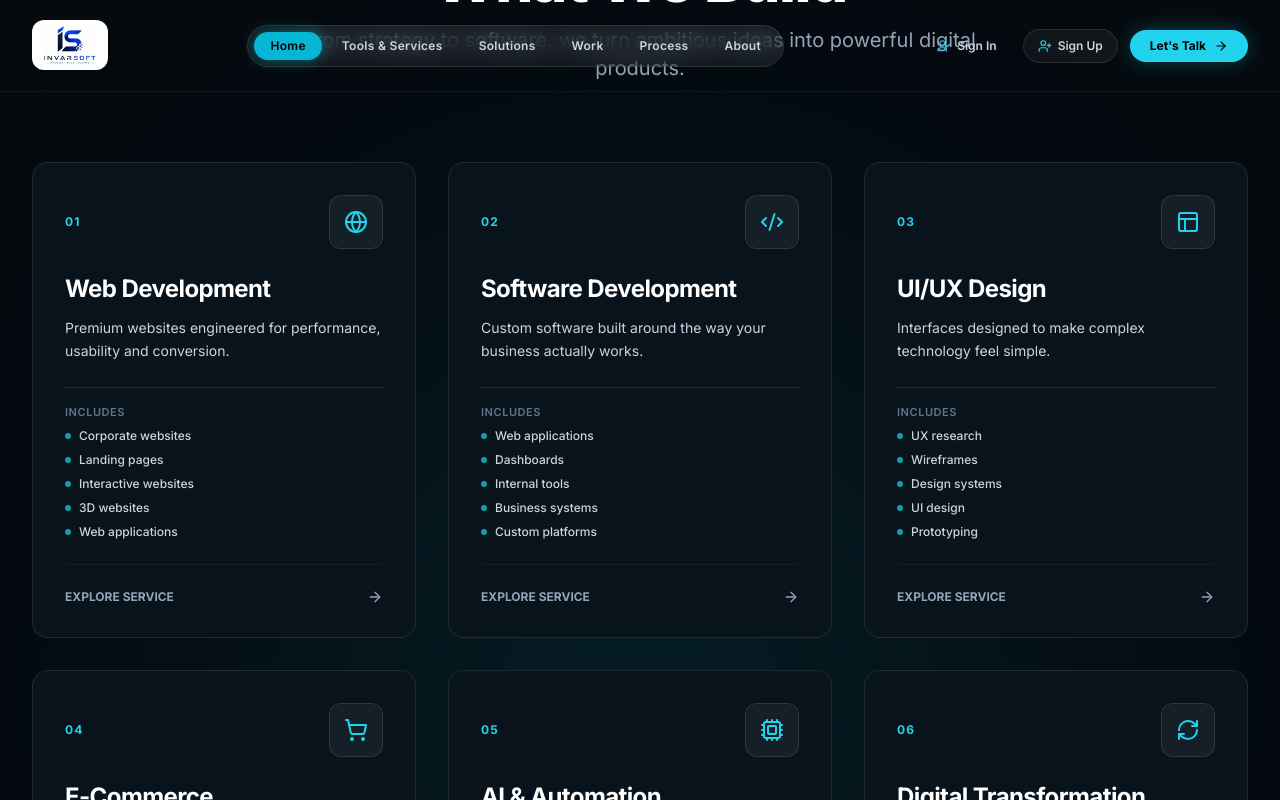
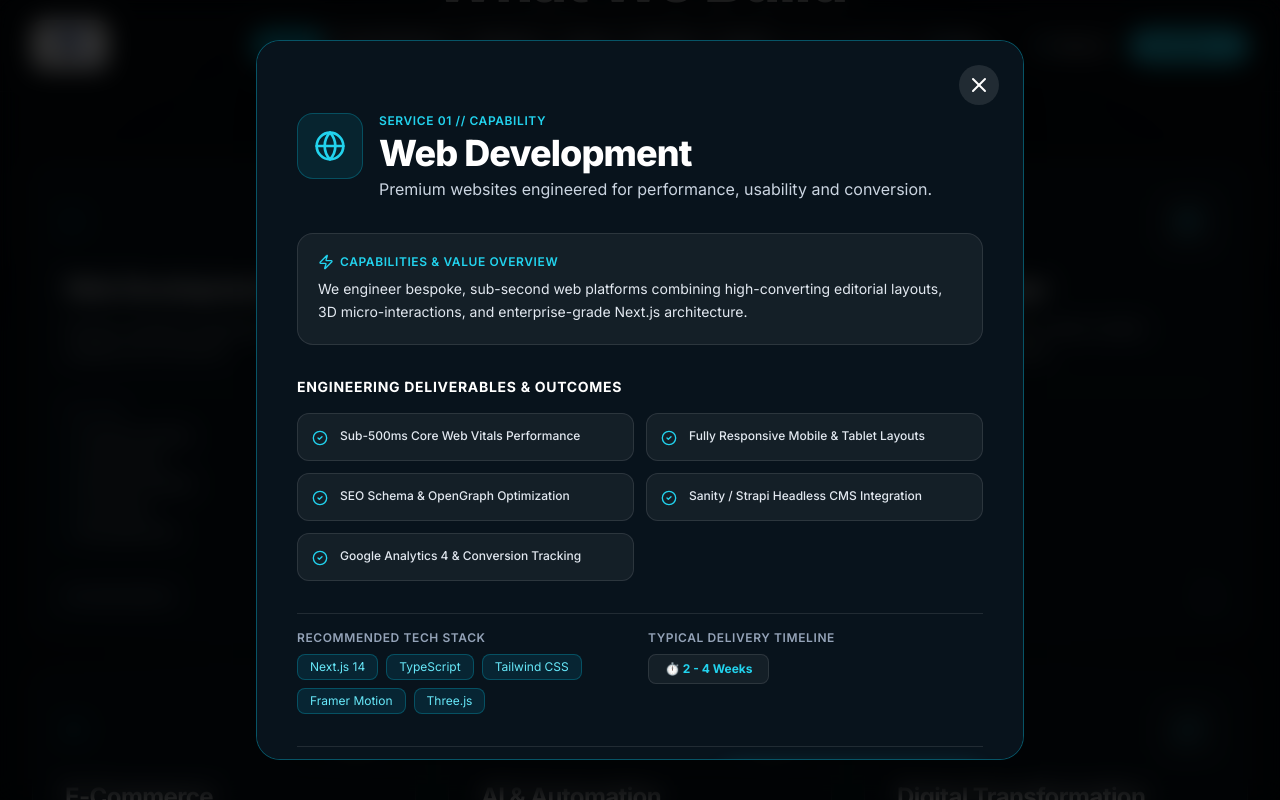
Before and after one commit to Invarsoft/invarsoft1, a Next.js app: page / in a window 1280 px wide. Both pictures are taken after a click on the element 224 px from the left and 1527 px from the top of the page. Shown: the part 1127-1927 px from the top of the page. Built offline with nearby package versions, Linux system fonts and the light colour scheme.

Commit message:
Make EXPLORE SERVICE cards and buttons fully interactive with rich Service Detail Modal

```diff
--- a/src/components/WhatWeBuild.tsx
+++ b/src/components/WhatWeBuild.tsx
@@ -1,15 +1,29 @@
 'use client';
 
-import React from 'react';
-import { motion } from 'framer-motion';
-import { Globe, Code2, Layout, ShoppingCart, Cpu, RefreshCw, ArrowRight } from 'lucide-react';
+import React, { useState } from 'react';
+import { motion, AnimatePresence } from 'framer-motion';
+import { Globe, Code2, Layout, ShoppingCart, Cpu, RefreshCw, ArrowRight, X, CheckCircle2, Sparkles, Layers, Zap } from 'lucide-react';
+import Link from 'next/link';
 
-export const servicesData = [
+export interface ServiceItem {
+  number: string;
+  title: string;
+  tagline: string;
+  icon: React.ElementType;
+  description: string;
+  includes: string[];
+  deliverables: string[];
+  techStack: string[];
+  timeline: string;
+}
+
+export const servicesData: ServiceItem[] = [
   {
     number: '01',
     title: 'Web Development',
     tagline: 'Premium websites engineered for performance, usability and conversion.',
     icon: Globe,
+    description: 'We engineer bespoke, sub-second web platforms combining high-converting editorial layouts, 3D micro-interactions, and enterprise-grade Next.js architecture.',
     includes: [
       'Corporate websites',
       'Landing pages',
@@ -17,12 +31,22 @@ export const servicesData = [
       '3D websites',
       'Web applications',
     ],
+    deliverables: [
+      'Sub-500ms Core Web Vitals Performance',
+      'Fully Responsive Mobile & Tablet Layouts',
+      'SEO Schema & OpenGraph Optimization',
+      'Sanity / Strapi Headless CMS Integration',
+      'Google Analytics 4 & Conversion Tracking'
+    ],
+    techStack: ['Next.js 14', 'TypeScript', 'Tailwind CSS', 'Framer Motion', 'Three.js'],
+    timeline: '2 - 4 Weeks'
   },
   {
     number: '02',
     title: 'Software Development',
     tagline: 'Custom software built around the way your business actually works.',
     icon: Code2,
+    description: 'Bespoke web applications, internal tools, role-based dashboards, and high-throughput microservice backends engineered for scalability.',
     includes: [
       'Web applications',
       'Dashboards',
@@ -30,12 +54,22 @@ export const servicesData = [
       'Business systems',
       'Custom platforms',
     ],
+    deliverables: [
+      'Role-Based Admin & Client Portals',
+      'Real-Time WebSockets & Data Streaming',
+      'PostgreSQL & Redis Caching Architecture',
+      'REST & GraphQL API Endpoints',
+      'Automated Testing & Security Audits'
+    ],
+    techStack: ['React', 'Node.js', 'PostgreSQL', 'Express', 'Docker', 'Redis'],
+    timeline: '4 - 8 Weeks'
   },
   {
     number: '03',
     title: 'UI/UX Design',
     tagline: 'Interfaces designed to make complex technology feel simple.',
     icon: Layout,
+    description: 'User-centered design systems, interactive Figma wireframes, fluid micro-animations, and conversion-focused product interfaces.',
     includes: [
       'UX research',
       'Wireframes',
@@ -43,12 +77,22 @@ export const servicesData = [
       'UI design',
       'Prototyping',
     ],
+    deliverables: [
+      'Complete Figma Component Design Systems',
+      'High-Fidelity Interactive Prototypes',
+      'User Experience & Conversion Mapping',
+      'Dark & Light Mode UI Tokens',
+      'Developer Handoff Specifications'
+    ],
+    techStack: ['Figma', 'Protopie', 'Design Tokens', 'Storybook', 'Framer'],
+    timeline: '2 - 3 Weeks'
   },
   {
     number: '04',
     title: 'E-Commerce',
     tagline: 'Digital storefronts designed to convert visitors into customers.',
     icon: ShoppingCart,
+    description: 'High-speed headless e-commerce platforms, Shopify custom storefronts, streamlined sub-second checkout, and automated inventory sync.',
     includes: [
       'Shopify',
       'Custom stores',
@@ -56,12 +100,22 @@ export const servicesData = [
       'Checkout optimization',
       'E-commerce integrations',
     ],
+    deliverables: [
+      'Headless Shopify Storefront Architecture',
+      'Sub-Second Checkout Flow Optimization',
+      'Stripe & Global Payment Gateway Integration',
+      'Automated ERP & Inventory Sync',
+      'Mobile-First Cart & Checkout UX'
+    ],
+    techStack: ['Shopify Liquid', 'Next.js Commerce', 'Stripe', 'GraphQL', 'Tailwind'],
+    timeline: '3 - 6 Weeks'
   },
   {
     number: '05',
     title: 'AI & Automation',
     tagline: 'Intelligent systems that help businesses work faster and smarter.',
     icon: Cpu,
+    description: 'Custom AI integrations, LLM knowledge base search (RAG), autonomous multi-agent swarms, and automated n8n workflow triggers.',
     includes: [
       'AI integrations',
       'Workflow automation',
@@ -69,12 +123,22 @@ export const servicesData = [
       'Business intelligence',
       'Intelligent workflows',
     ],
+    deliverables: [
+      'Custom RAG Vector Search Knowledge Bases',
+      'OpenAI (GPT-4o), Claude & Gemini API Pipelines',
+      'Autonomous Multi-Agent AI Swarms (CrewAI)',
+      'n8n & Make Automated Workflow Triggers',
+      '24/7 AI Customer Support Assistants'
+    ],
+    techStack: ['Python', 'LangChain', 'Pinecone', 'OpenAI', 'n8n', 'FastAPI'],
+    timeline: '3 - 5 Weeks'
   },
   {
     number: '06',
     title: 'Digital Transformation',
     tagline: 'Modern technology systems that help businesses operate at the next level.',
     icon: RefreshCw,
+    description: 'Legacy system modernization, cloud infrastructure migration, process digitization, and enterprise DevOps automation.',
     includes: [
       'Legacy modernization',
       'Cloud solutions',
@@ -82,10 +146,21 @@ export const servicesData = [
       'System integrations',
       'Technology strategy',
     ],
+    deliverables: [
+      'AWS & Vercel Cloud Migration Architecture',
+      'Legacy Code Refactoring & Security Audit',
+      'Automated CI/CD Shipping Pipelines',
+      'Cloudflare Edge CDN Configuration',
+      '24/7 Real-Time Sentry Error Monitoring'
+    ],
+    techStack: ['AWS', 'Docker', 'Kubernetes', 'Vercel', 'GitHub Actions', 'Sentry'],
+    timeline: '4 - 10 Weeks'
   },
 ];
 
 export const WhatWeBuild: React.FC = () => {
+  const [selectedService, setSelectedService] = useState<ServiceItem | null>(null);
+
   return (
     <section id="services" className="relative py-28 bg-[#050A0F] text-white overflow-hidden">
       {/* Background Glow */}
@@ -138,7 +213,8 @@ export const WhatWeBuild: React.FC = () => {
                 whileInView={{ opacity: 1, y: 0 }}
                 viewport={{ once: true }}
                 transition={{ delay: index * 0.1, duration: 0.6 }}
-                className="group relative"
+                onClick={() => setSelectedService(service)}
+                className="group relative cursor-pointer"
               >
                 <div className="h-full rounded-2xl p-8 bg-[#08131C] border border-white/10 backdrop-blur-xl flex flex-col justify-between transition-all duration-300 hover:-translate-y-2 hover:border-cyan-400/50 hover:shadow-[0_0_40px_rgba(0,240,255,0.15)] relative overflow-hidden">
 
@@ -193,6 +269,124 @@ export const WhatWeBuild: React.FC = () => {
         </div>
 
       </div>
+
+      {/* DETAILED INTERACTIVE SERVICE MODAL */}
+      <AnimatePresence>
+        {selectedService && (
+          <motion.div
+            initial={{ opacity: 0 }}
+            animate={{ opacity: 1 }}
+            exit={{ opacity: 0 }}
+            className="fixed inset-0 z-50 flex items-center justify-center p-4 sm:p-6 bg-black/80 backdrop-blur-md overflow-y-auto"
+            onClick={() => setSelectedService(null)}
+          >
+            <motion.div
+              initial={{ scale: 0.95, opacity: 0 }}
+              animate={{ scale: 1, opacity: 1 }}
+              exit={{ scale: 0.95, opacity: 0 }}
+              onClick={(e) => e.stopPropagation()}
+              className="relative w-full max-w-3xl max-h-[90vh] overflow-y-auto rounded-3xl bg-[#08131C] border border-cyan-500/40 p-6 sm:p-10 shadow-2xl text-white my-8 space-y-8"
+            >
+              {/* Close Button */}
+              <button
+                onClick={() => setSelectedService(null)}
+                className="absolute top-6 right-6 p-2 rounded-full bg-white/10 hover:bg-white/20 text-white transition-colors cursor-pointer"
+              >
+                <X className="w-6 h-6" />
+              </button>
+
+              {/* Modal Header */}
+              <div className="flex items-start gap-4">
+                <div className="p-4 rounded-2xl bg-cyan-500/10 border border-cyan-500/30 text-cyan-400">
+                  {React.createElement(selectedService.icon, { className: 'w-8 h-8' })}
+                </div>
+                <div>
+                  <span className="text-xs font-mono text-cyan-400 tracking-wider uppercase font-semibold block mb-1">
+                    SERVICE {selectedService.number} // CAPABILITY
+                  </span>
+                  <h2 className="text-3xl sm:text-4xl font-extrabold tracking-tight text-white">
+                    {selectedService.title}
+                  </h2>
+                  <p className="text-slate-300 text-sm sm:text-base font-normal mt-1">
+                    {selectedService.tagline}
+                  </p>
+                </div>
+              </div>
+
+              {/* Overview */}
+              <div className="p-5 rounded-2xl bg-white/5 border border-white/10 space-y-2">
+                <h4 className="text-xs font-mono text-cyan-400 uppercase tracking-wider font-semibold flex items-center gap-1.5">
+                  <Zap className="w-4 h-4 text-cyan-400" />
+                  <span>Capabilities &amp; Value Overview</span>
+                </h4>
+                <p className="text-slate-200 text-sm leading-relaxed">
+                  {selectedService.description}
+                </p>
+              </div>
+
+              {/* Deliverables Grid */}
+              <div className="space-y-4">
+                <h4 className="text-sm font-bold text-white uppercase tracking-wider font-mono">
+                  Engineering Deliverables &amp; Outcomes
+                </h4>
+                <div className="grid grid-cols-1 sm:grid-cols-2 gap-3">
+                  {selectedService.deliverables.map((item, idx) => (
+                    <div key={idx} className="flex items-start gap-3 p-3.5 rounded-xl bg-white/5 border border-white/10">
+                      <CheckCircle2 className="w-4 h-4 text-cyan-400 flex-shrink-0 mt-0.5" />
+                      <span className="text-xs text-slate-200 font-medium">{item}</span>
+                    </div>
+                  ))}
+                </div>
+              </div>
+
+              {/* Recommended Tech Stack & Timeline */}
+              <div className="grid grid-cols-1 sm:grid-cols-2 gap-4 pt-4 border-t border-white/10">
+                <div>
+                  <span className="text-xs font-mono text-slate-400 uppercase tracking-wider block mb-2 font-semibold">
+                    RECOMMENDED TECH STACK
+                  </span>
+                  <div className="flex flex-wrap gap-2">
+                    {selectedService.techStack.map((tech, i) => (
+                      <span key={i} className="px-3 py-1 rounded-lg bg-cyan-950/60 border border-cyan-500/30 text-xs font-mono text-cyan-300">
+                        {tech}
+                      </span>
+                    ))}
+                  </div>
+                </div>
+
+                <div>
+                  <span className="text-xs font-mono text-slate-400 uppercase tracking-wider block mb-2 font-semibold">
+                    TYPICAL DELIVERY TIMELINE
+                  </span>
+                  <span className="inline-block px-4 py-1.5 rounded-lg bg-white/5 border border-white/10 text-xs font-mono font-bold text-cyan-400">
+                    ⏱️ {selectedService.timeline}
+                  </span>
+                </div>
+              </div>
+
+              {/* Footer Actions */}
+              <div className="pt-6 border-t border-white/10 flex flex-col sm:flex-row items-center justify-between gap-4">
+                <button
+                  onClick={() => setSelectedService(null)}
+                  className="w-full sm:w-auto px-6 py-3 rounded-xl bg-white/5 border border-white/10 text-slate-300 font-bold text-xs hover:bg-white/10 transition-colors"
+                >
+                  Close Window
+                </button>
+
+                <Link
+                  href="/contact"
+                  onClick={() => setSelectedService(null)}
+                  className="w-full sm:w-auto inline-flex items-center justify-center gap-2 px-6 py-3 rounded-xl bg-cyan-400 hover:bg-cyan-300 text-black font-bold text-xs shadow-[0_0_25px_rgba(0,240,255,0.3)] transition-all"
+                >
+                  <span>Inquire About {selectedService.title}</span>
+                  <ArrowRight className="w-4 h-4" />
+                </Link>
+              </div>
+
+            </motion.div>
+          </motion.div>
+        )}
+      </AnimatePresence>
     </section>
   );
 };
```
